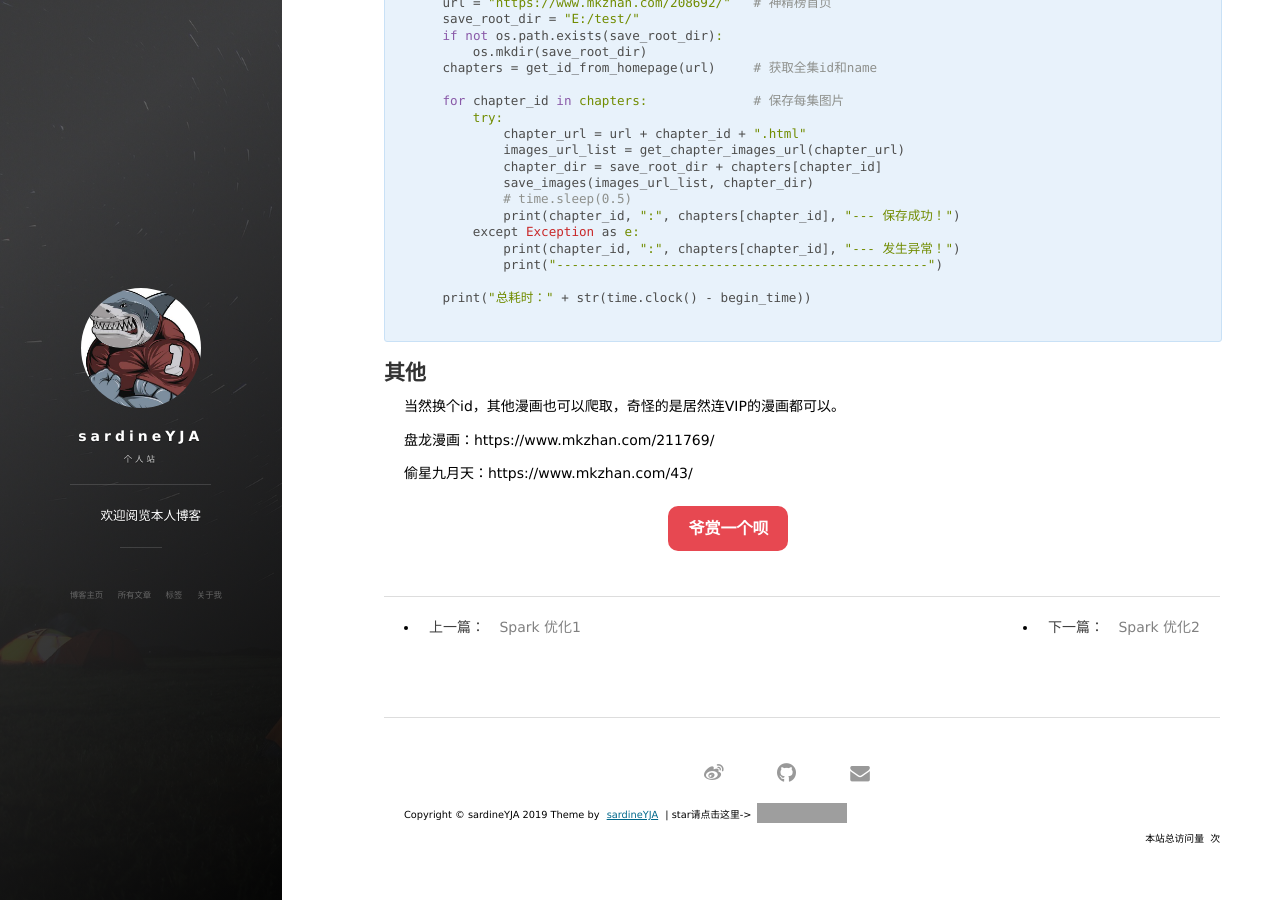
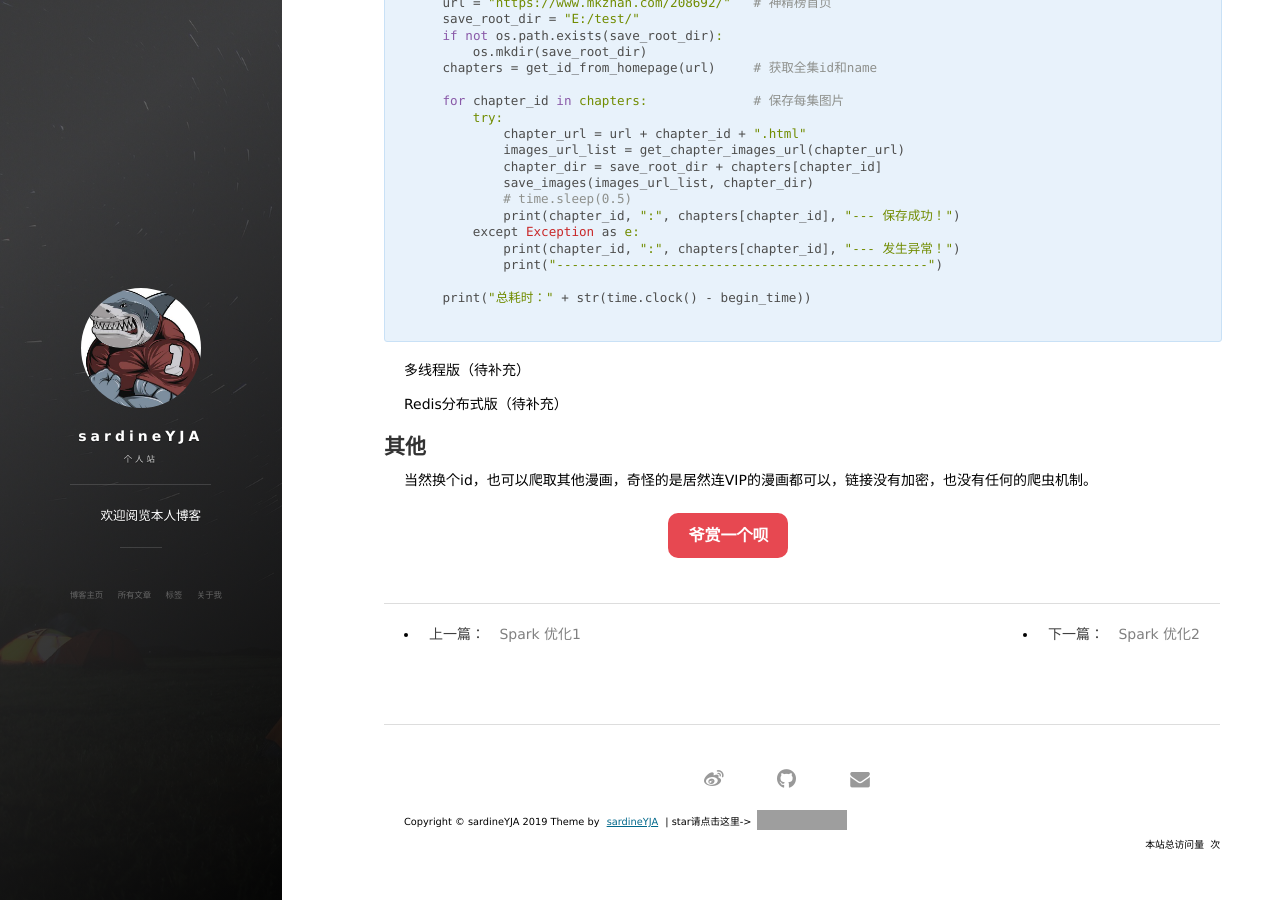
Before and after one commit to sardineYJA/sardineYJA.github.io, a Jekyll site: the page built from _posts/2019-09-20-Interest-Python-Carton.md, in a window 1280 px wide and 900 px high, scrolled down 1441 px. Built offline with Jekyll 4.4.1, drawn with Linux system fonts in a browser that asks for light colours; nearby versions of some CDN libraries; a script that is not in the unit is left out; comment, search, counter and statistics services are not loaded; some of the changed text lies outside the part shown; grey boxes are pictures that could not be loaded.

Commit message:
Update 2019-09-20-Interest-Python-Carton.md

````diff
--- a/_posts/2019-09-20-Interest-Python-Carton.md
+++ b/_posts/2019-09-20-Interest-Python-Carton.md
@@ -12,7 +12,7 @@
 
 记得高中的时候，没有什么消遣娱乐，经常看同学买的《知音漫客》，里面有部漫画叫《神精榜》，虽然画风简单但故事比较有意思，自己也是从那时开始看，直到大学它连载完，如今重看了一遍，发现还是相当有意思的。
 
-## 链接
+## 链接分析
 
 神精榜漫画：https://www.mkzhan.com/208692
 
@@ -22,12 +22,12 @@
 
 集数表明部分单集的id并不是连续的，不能递增id爬取，只能先获取首页全集id
 
-## 爬取全集
+## 爬取漫画
 
-解析html：pip install beautifulsoup4
+解析html需要的库：pip install beautifulsoup4
 
 
-基础版，可自行增加多线程
+基础版
 
 ```python
 from urllib import request
@@ -107,10 +107,13 @@
 
 ```
 
+
+多线程版（待补充）
+
+
+Redis分布式版（待补充）
+
+
 ## 其他
 
-当然换个id，其他漫画也可以爬取，奇怪的是居然连VIP的漫画都可以。
-
-盘龙漫画：https://www.mkzhan.com/211769/
-
-偷星九月天：https://www.mkzhan.com/43/
+当然换个id，也可以爬取其他漫画，奇怪的是居然连VIP的漫画都可以，链接没有加密，也没有任何的爬虫机制。
````
